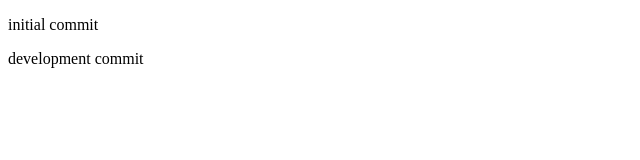
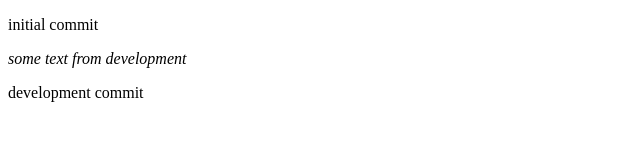
Before and after one commit to onuraym/git-branch-practice, a plain HTML site: page index.html in a window 1280 px wide. Shown: the whole page, without its empty margins (0-640 px from the left). Drawn offline with Linux system fonts and the light colour scheme.

Commit message:
dev commit

```diff
--- a/index.html
+++ b/index.html
@@ -8,7 +8,7 @@
 </head>
 <body>
   <p>initial commit</p>
-
+  <i>some text from development</i>
   <p>development commit</p>
 </body>
 </html>
```
